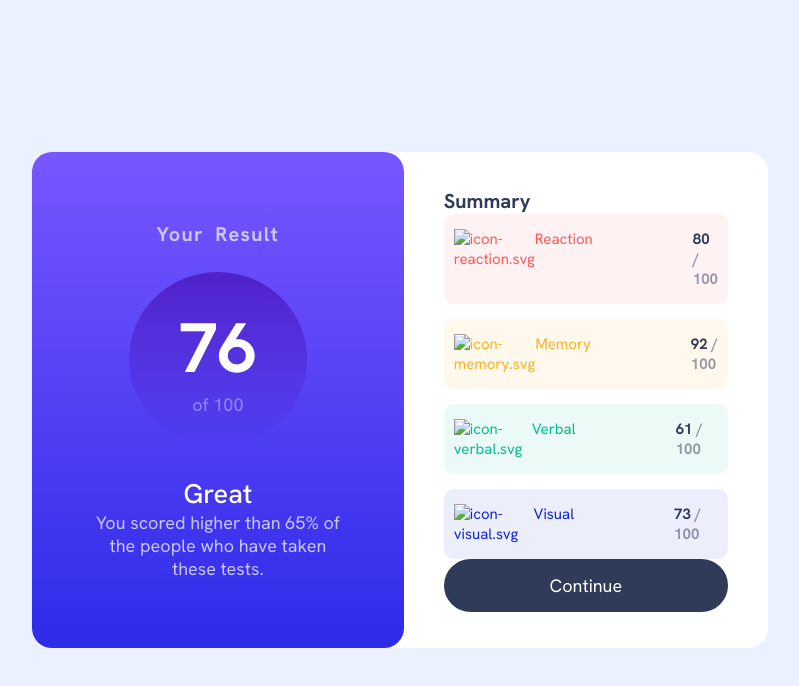
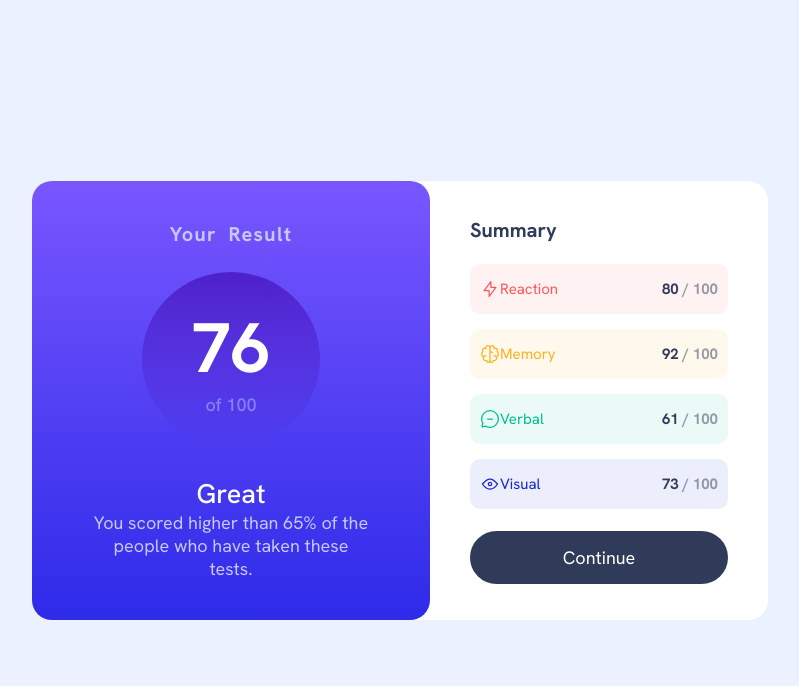
Before and after one commit to F3der1c0/Results-Summary-Component, a plain HTML site: page index.html in a window 1280 px wide. Shown: the whole page, without its empty margins (240-1039 px from the left). Drawn offline with Linux system fonts and the light colour scheme; the site is published under a folder, as on GitHub Pages, so addresses that start at the root find nothing.

Commit message:
Update image source paths to relative URLs

```diff
--- a/index.html
+++ b/index.html
@@ -44,7 +44,7 @@
           <div class="reaction">
             <div class="reaction-menu">
               <img
-                src="/assets/images/icon-reaction.svg"
+                src="./assets/images/icon-reaction.svg"
                 alt="icon-reaction.svg"
               />
               <span>Reaction</span>
@@ -57,7 +57,7 @@
           <!-- Second Row -->
           <div class="memory">
             <div class="memory-menu">
-              <img src="/assets/images/icon-memory.svg" alt="icon-memory.svg" />
+              <img src="./assets/images/icon-memory.svg" alt="icon-memory.svg" />
               <span>Memory</span>
             </div>
             <div class="memory-pctg">
@@ -68,7 +68,7 @@
           <!-- Third Row -->
           <div class="verbal">
             <div class="verbal-menu">
-              <img src="/assets/images/icon-verbal.svg" alt="icon-verbal.svg" />
+              <img src="./assets/images/icon-verbal.svg" alt="icon-verbal.svg" />
               <span>Verbal</span>
             </div>
             <div class="verbal-pctg">
@@ -79,7 +79,7 @@
           <!-- Fourth Row -->
           <div class="visual">
             <div class="visual-menu">
-              <img src="/assets/images/icon-visual.svg" alt="icon-visual.svg" />
+              <img src="./assets/images/icon-visual.svg" alt="icon-visual.svg" />
               <span>Visual</span>
             </div>
             <div class="visual-pctg">
```
